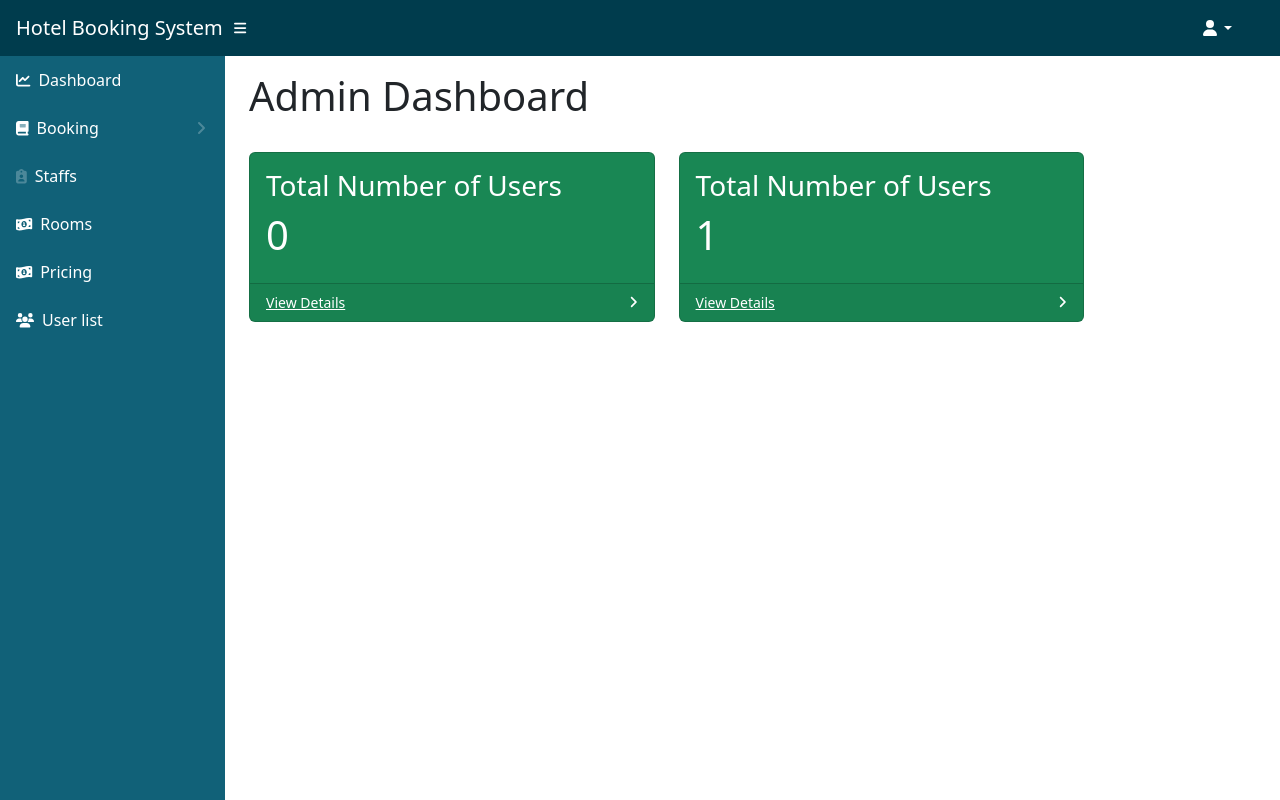
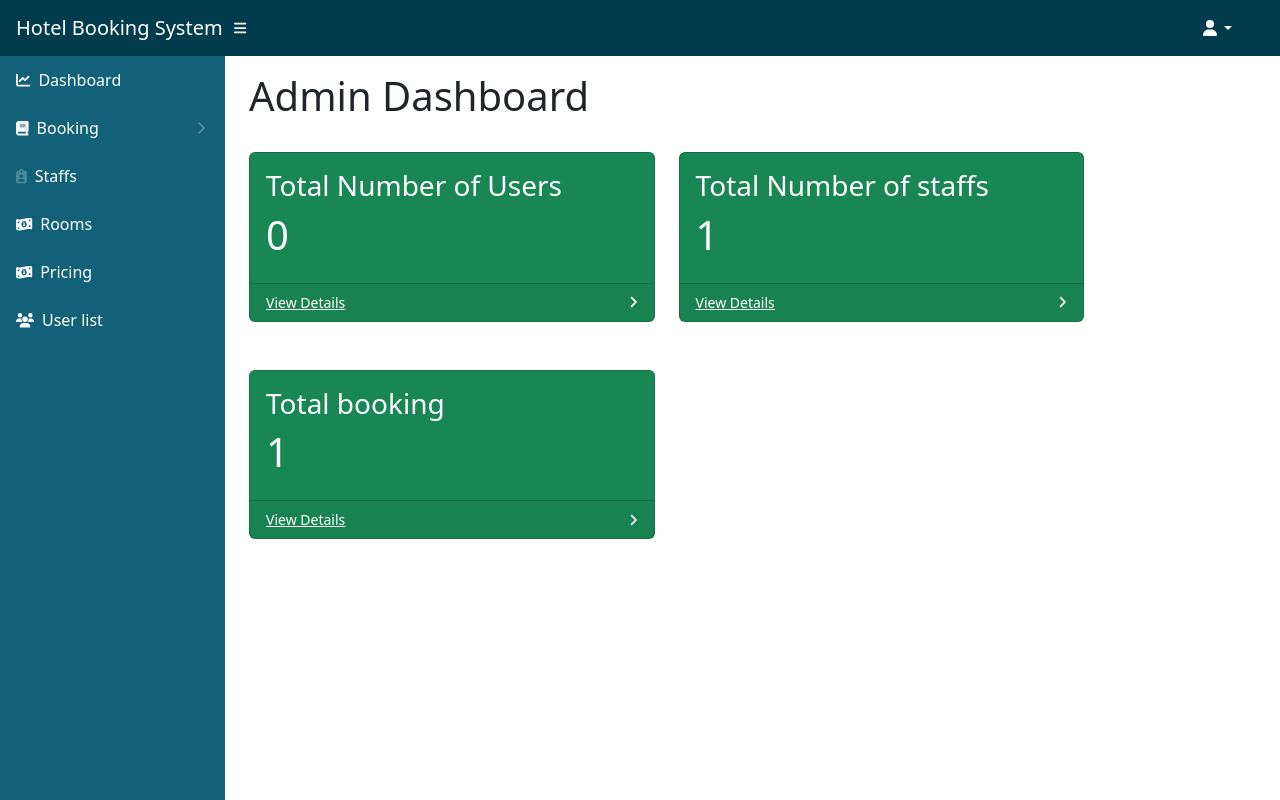
Before and after one commit to roan200/hotel-booking-system, a PHP site: page / in a window 1280 px wide. Run offline with PHP 8.4, Linux system fonts and the light colour scheme; data comes from the database, SQL or seed files in the repository; tables that the repository leaves empty or names only in its code hold one stand-in row (values such as "Sample post"); some libraries are stand-ins or nearby versions.

Commit message:
[ralph_miole]display the total number of booking

```diff
--- a/index.php
+++ b/index.php
@@ -31,7 +31,7 @@
                 <div class="col-xl-5 col-md-6 mt-4">
                     <div class="card bg-success text-white mb-4">
                         <div class="card-body">
-                        <h3>Total Number of Users </h3>
+                        <h3>Total Number of staffs </h3>
                             <?php
                             require 'config/conn.php';
 
@@ -49,6 +49,30 @@
                         </div>
                     </div>
                 </div>
+
+            <!----------------- to diplay the number of booking ----------------------------->
+
+            <div class="col-xl-5 col-md-6 mt-4">
+                    <div class="card bg-success text-white mb-4">
+                        <div class="card-body">
+                        <h3>Total booking </h3>
+                            <?php
+                            require 'config/conn.php';
+
+                            $query = "SELECT id FROM booking ORDER BY id  ";
+                            $run_query = mysqli_query($conn, $query);
+
+                            $row = mysqli_num_rows($run_query);
+
+                            echo '<h1>' .$row. '</h1>'
+                            ?>
+                        </div>
+                        <div class="card-footer d-flex align-items-center justify-content-between">
+                            <a class="small text-white stretched-link" href="all-booking.php">View Details</a>
+                            <div class="small text-white"><i class="fas fa-angle-right"></i></div>
+                        </div>
+                    </div>
+                </div>
             </div>
     </div>
 
```
